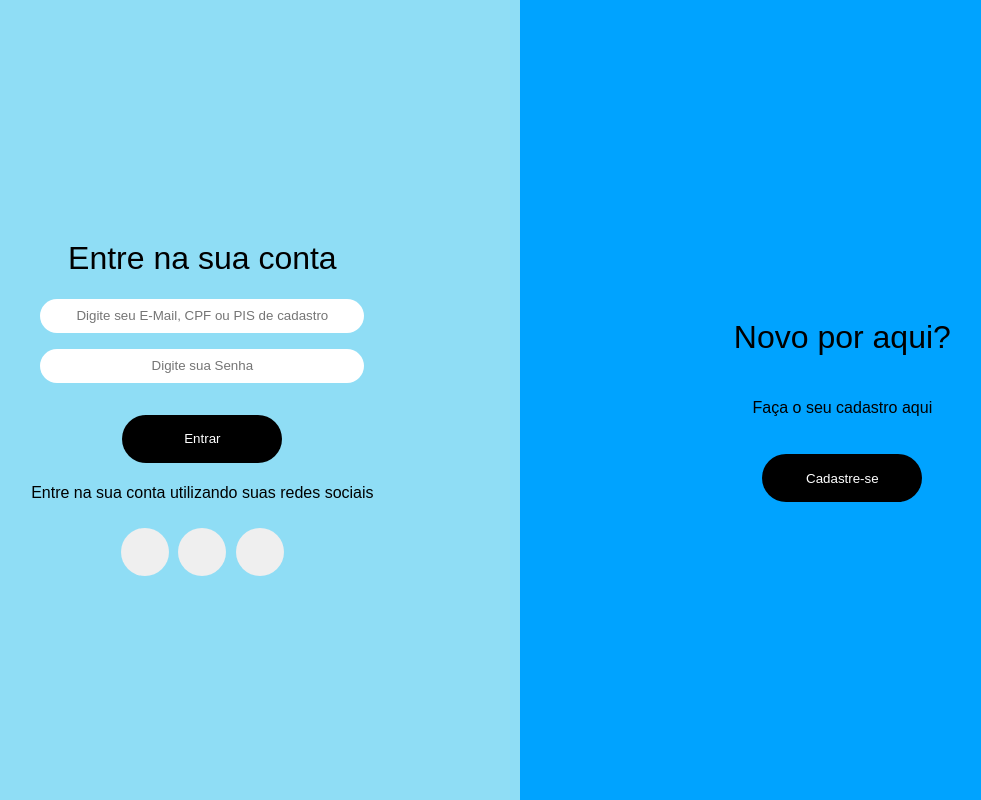
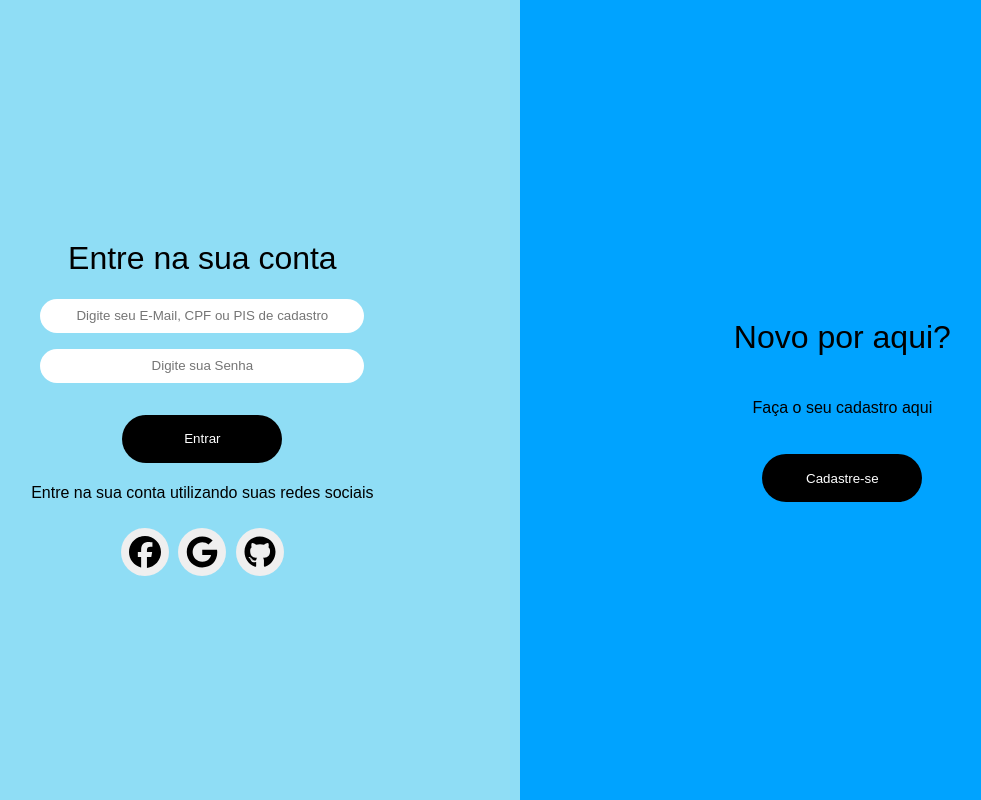
Before and after one commit to lucianogomes02/login-vue-app, a Vue app: page / in a window 1280 px wide. Shown: the whole page, without its empty margins (115-1096 px from the left). Built offline with nearby package versions, Linux system fonts and the light colour scheme; a web font is replaced by a local one.

Commit message:
feat(src/components/BotaoRedeSocial.vue): implementa icones das redes sociais no componente BotaoRedeSocial

```diff
--- a/package.json
+++ b/package.json
@@ -12,8 +12,9 @@
   },
   "dependencies": {
     "@fortawesome/fontawesome-svg-core": "^6.2.1",
+    "@fortawesome/free-brands-svg-icons": "^6.2.1",
     "@fortawesome/free-solid-svg-icons": "^6.2.1",
-    "@fortawesome/vue-fontawesome": "^3.0.0-5",
+    "@fortawesome/vue-fontawesome": "^3.0.3",
     "vue": "^3.2.45",
     "vue-router": "^4.1.6"
   },
--- a/src/components/BotaoRedeSocial.vue
+++ b/src/components/BotaoRedeSocial.vue
@@ -1,5 +1,7 @@
 <template>
-  <button class="redeSocial"></button>
+  <button class="redeSocial">
+    <font-awesome-icon :icon="['fab', redeSocial]" class="icon alt"/>
+  </button>
 </template>
 
 <script lang="ts">
@@ -7,6 +9,12 @@ import { defineComponent } from "vue";
 
 export default defineComponent({
   name: "BotaoRedeSocial",
+  props: {
+    redeSocial: {
+      type: String,
+      required: true,
+    },
+  },
 });
 </script>
 
@@ -18,4 +26,9 @@ export default defineComponent({
   border-radius: 90px;
   margin: 0.3rem;
 }
+
+.icon {
+  width: 2rem;
+  height: 2rem;
+}
 </style>
--- a/src/main.ts
+++ b/src/main.ts
@@ -4,8 +4,9 @@ import router from "./router";
 import { FontAwesomeIcon } from '@fortawesome/vue-fontawesome';
 import { library } from '@fortawesome/fontawesome-svg-core';
 import { fas } from '@fortawesome/free-solid-svg-icons';
+import { fab } from '@fortawesome/free-brands-svg-icons';
 
-library.add(fas);
+library.add(fas, fab);
 
 const app = createApp(App);
 
--- a/src/views/LoginView.vue
+++ b/src/views/LoginView.vue
@@ -19,9 +19,9 @@
       <h4>Entre na sua conta utilizando suas redes sociais</h4>
 
       <div class="loginComRedesSociais">
-        <BotaoRedeSocial />
-        <BotaoRedeSocial />
-        <BotaoRedeSocial />
+        <BotaoRedeSocial class="botaoLoginFacebook" :redeSocial="'facebook'"/>
+        <BotaoRedeSocial class="botaoLoginGoogle" :redeSocial="'google'"/>
+        <BotaoRedeSocial class="botaoLoginGitHub" :redeSocial="'github'"/>
       </div>
     </div>
     <div class="novoAqui">
@@ -82,6 +82,7 @@ export default defineComponent({
   height: 2rem;
   border-radius: 41px;
   border: none;
+  outline: none;
 }
 
 .loginComRedesSociais {
```
Also changed, not shown: 1 other file (tests, documents, lock files or other folders).
